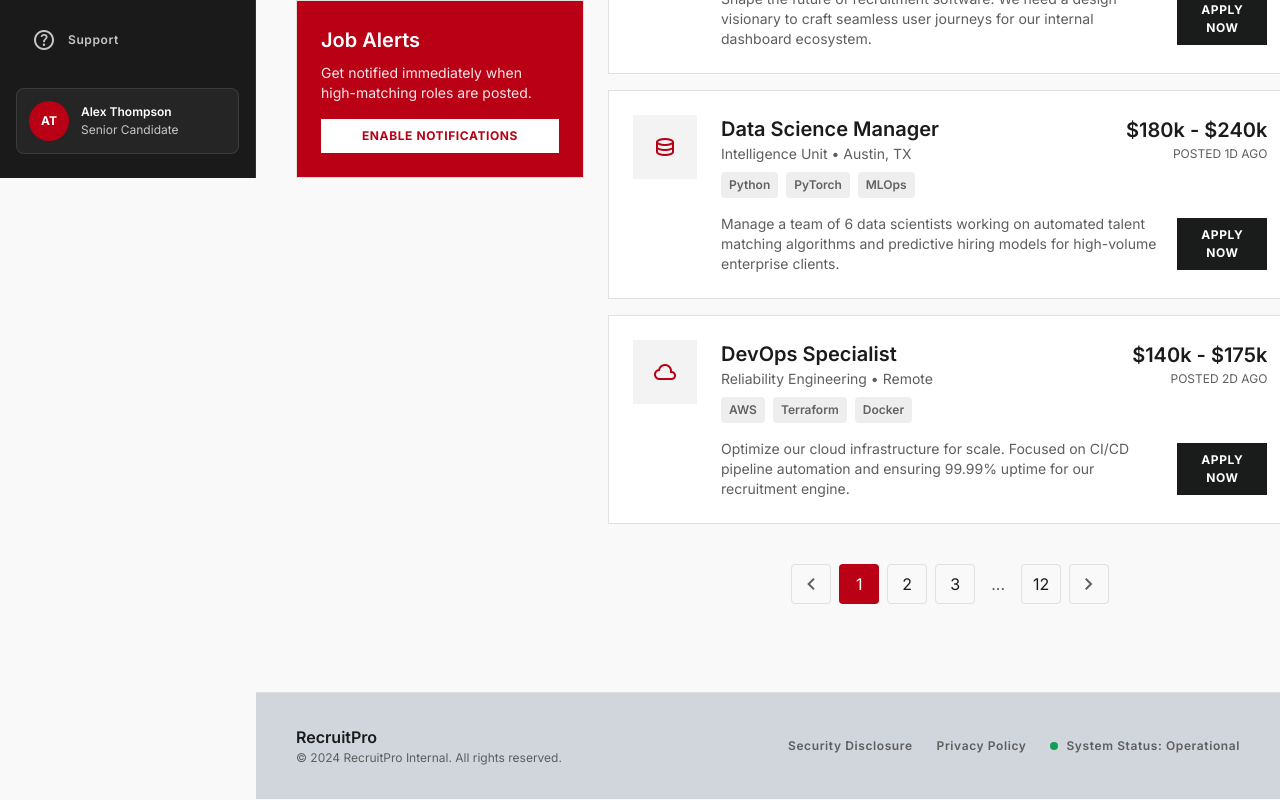
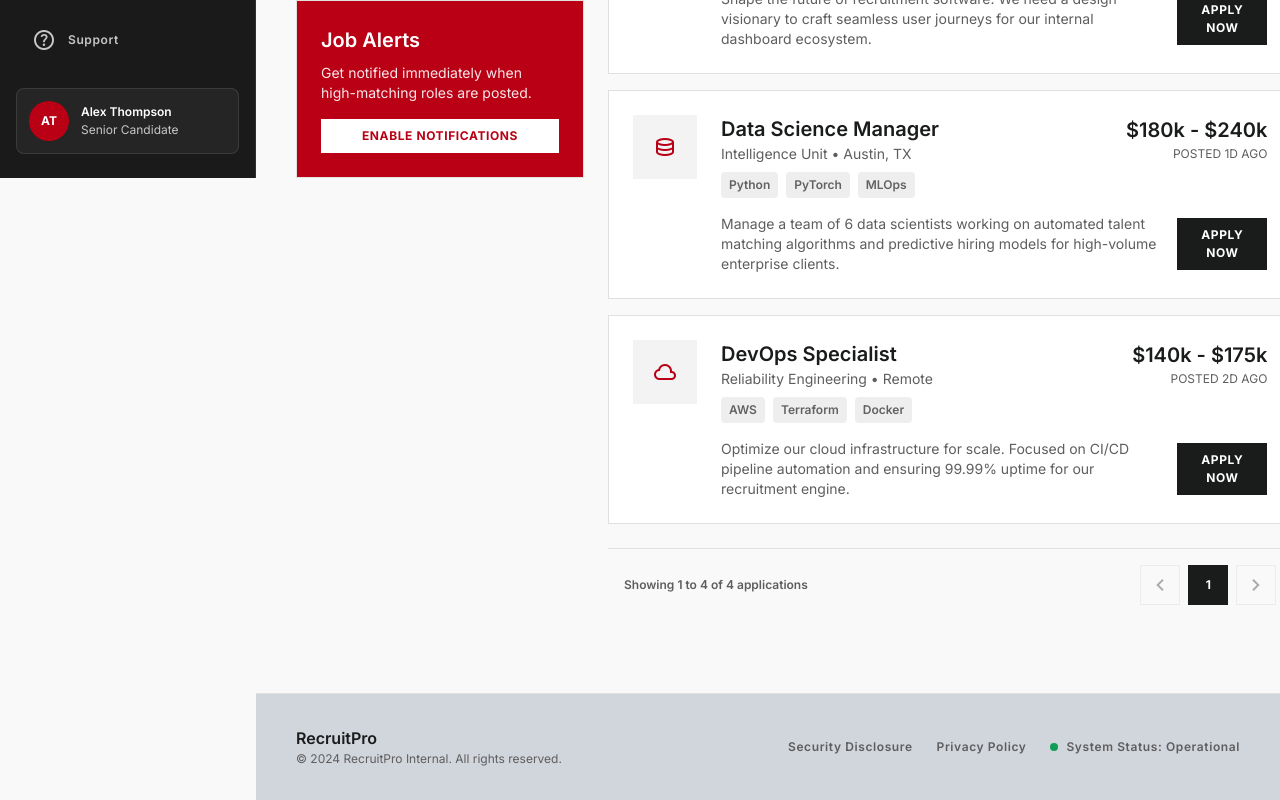
Before and after one commit to quangpnhe1711/recruit-pro-fe, a React (Vite) app: page /jobs in a window 1280 px wide. Shown: the part 622-1422 px from the top of the page. Built offline with nearby package versions, Linux system fonts and the light colour scheme.

Commit message:
refactore: implement common table and common pagination

```diff
--- a/src/pages/JobsRouteScreen.tsx
+++ b/src/pages/JobsRouteScreen.tsx
@@ -4,7 +4,7 @@
 import JobManagementScreen from "./hr/JobManagementScreen";
 
 function JobsRouteScreen() {
-  const variant = useSelector((state: RootState) => state.auth.variant);
+  const variant = useSelector((state: RootState) => state.auth.currentVariant);
 
   // If user is in internal portal, show Job Management at /jobs.
   // Otherwise keep existing candidate-facing job listing.
--- a/src/pages/internal/JobListingCandidateScreen.tsx
+++ b/src/pages/internal/JobListingCandidateScreen.tsx
@@ -1,4 +1,6 @@
+import { useState, useMemo } from "react";
 import { Link } from "react-router-dom";
+import CommonPagination from "../../common/components/CommonPagination";
 
 type JobCard = {
   icon: string;
@@ -65,6 +67,24 @@
 ];
 
 function JobListingCandidateScreen() {
+  const [page, setPage] = useState(1);
+  const pageSize = 5;
+  const totalItems = featuredJobs.length;
+  const totalPages = Math.max(1, Math.ceil(totalItems / pageSize));
+
+  const pageSlice = useMemo(() => {
+    const start = (page - 1) * pageSize;
+    return featuredJobs.slice(start, start + pageSize);
+  }, [page]);
+
+  const rangeStart = totalItems === 0 ? 0 : (page - 1) * pageSize + 1;
+  const rangeEnd = Math.min(page * pageSize, totalItems);
+
+  function goTo(next: number) {
+    const safe = Math.max(1, Math.min(totalPages, next));
+    setPage(safe);
+  }
+
   return (
     <div className="mx-auto flex w-full max-w-[1440px] gap-6 px-4 py-6 md:px-10">
             <aside className="hidden w-72 flex-shrink-0 space-y-6 xl:block">
@@ -222,7 +242,7 @@
               </div>
 
               <div className="space-y-4">
-                {featuredJobs.map((job) => (
+                {pageSlice.map((job) => (
                   <article
                     key={job.title}
                     className="group flex flex-col gap-4 border border-[#e2dfde] bg-white p-6 transition-all duration-200 hover:border-[#b90014] hover:shadow-sm md:flex-row md:items-start md:gap-6"
@@ -280,49 +300,14 @@
                 ))}
               </div>
 
-              <nav className="flex items-center justify-center gap-2 py-4">
-                <button
-                  className="flex h-10 w-10 items-center justify-center rounded border border-[#e2dfde] text-[#5f5e5e] transition-colors hover:bg-[#f3f3f3]"
-                  type="button"
-                >
-                  <span className="material-symbols-outlined">
-                    chevron_left
-                  </span>
-                </button>
-                <button
-                  className="flex h-10 w-10 items-center justify-center rounded bg-[#b90014] text-white"
-                  type="button"
-                >
-                  1
-                </button>
-                <button
-                  className="flex h-10 w-10 items-center justify-center rounded border border-[#e2dfde] text-[#1a1c1c] transition-colors hover:bg-[#f3f3f3]"
-                  type="button"
-                >
-                  2
-                </button>
-                <button
-                  className="flex h-10 w-10 items-center justify-center rounded border border-[#e2dfde] text-[#1a1c1c] transition-colors hover:bg-[#f3f3f3]"
-                  type="button"
-                >
-                  3
-                </button>
-                <span className="px-2 text-[#5f5e5e]">...</span>
-                <button
-                  className="flex h-10 w-10 items-center justify-center rounded border border-[#e2dfde] text-[#1a1c1c] transition-colors hover:bg-[#f3f3f3]"
-                  type="button"
-                >
-                  12
-                </button>
-                <button
-                  className="flex h-10 w-10 items-center justify-center rounded border border-[#e2dfde] text-[#5f5e5e] transition-colors hover:bg-[#f3f3f3]"
-                  type="button"
-                >
-                  <span className="material-symbols-outlined">
-                    chevron_right
-                  </span>
-                </button>
-              </nav>
+              <CommonPagination
+                currentPage={page}
+                totalPages={totalPages}
+                totalItems={totalItems}
+                rangeStart={rangeStart}
+                rangeEnd={rangeEnd}
+                onPageChange={goTo}
+              />
             </section>
     </div>
   );
```
Also changed, not shown: src/pages/candidate/MyApplicationScreen.tsx (+6 -3 lines).
